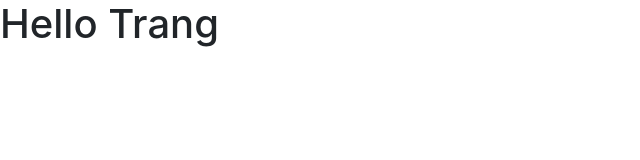
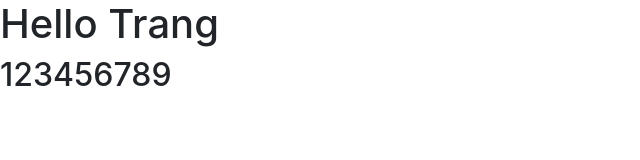
Before and after one commit to dinhhongtrang/git-demo, a plain HTML site: page index.html in a window 1280 px wide. Shown: the whole page, without its empty margins (0-640 px from the left). Drawn offline with nearby package versions, Linux system fonts and the light colour scheme.

Commit message:
first commit

```diff
--- a/index.html
+++ b/index.html
@@ -11,6 +11,7 @@
   </head>
   <body>
       <h1>Hello Trang</h1>
+      <h2>123456789</h2>
     <!-- Optional JavaScript -->
     <!-- jQuery first, then Popper.js, then Bootstrap JS -->
     <script src="https://code.jquery.com/jquery-3.3.1.slim.min.js" integrity="sha384-q8i/X+965DzO0rT7abK41JStQIAqVgRVzpbzo5smXKp4YfRvH+8abtTE1Pi6jizo" crossorigin="anonymous"></script>
```
